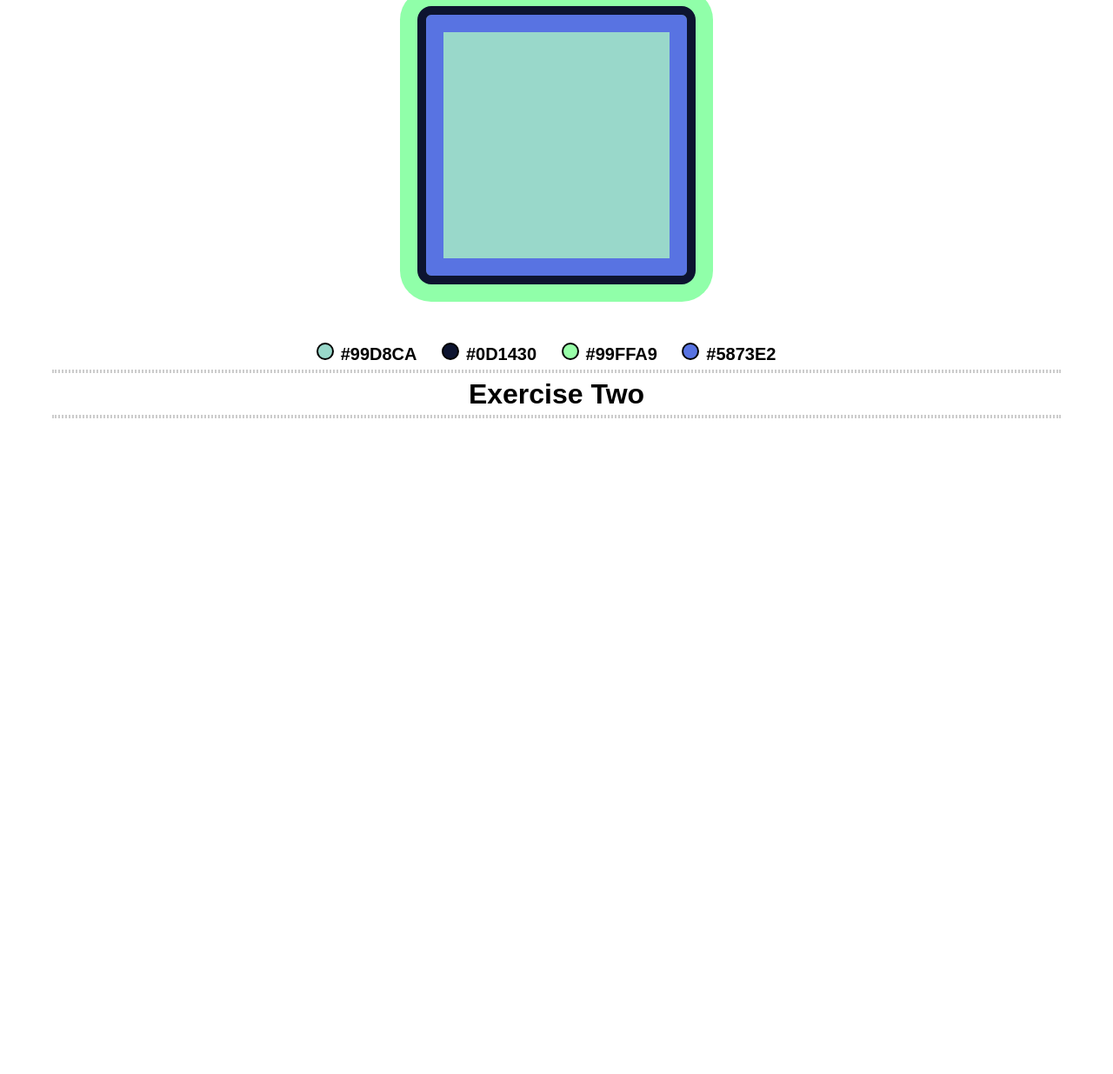
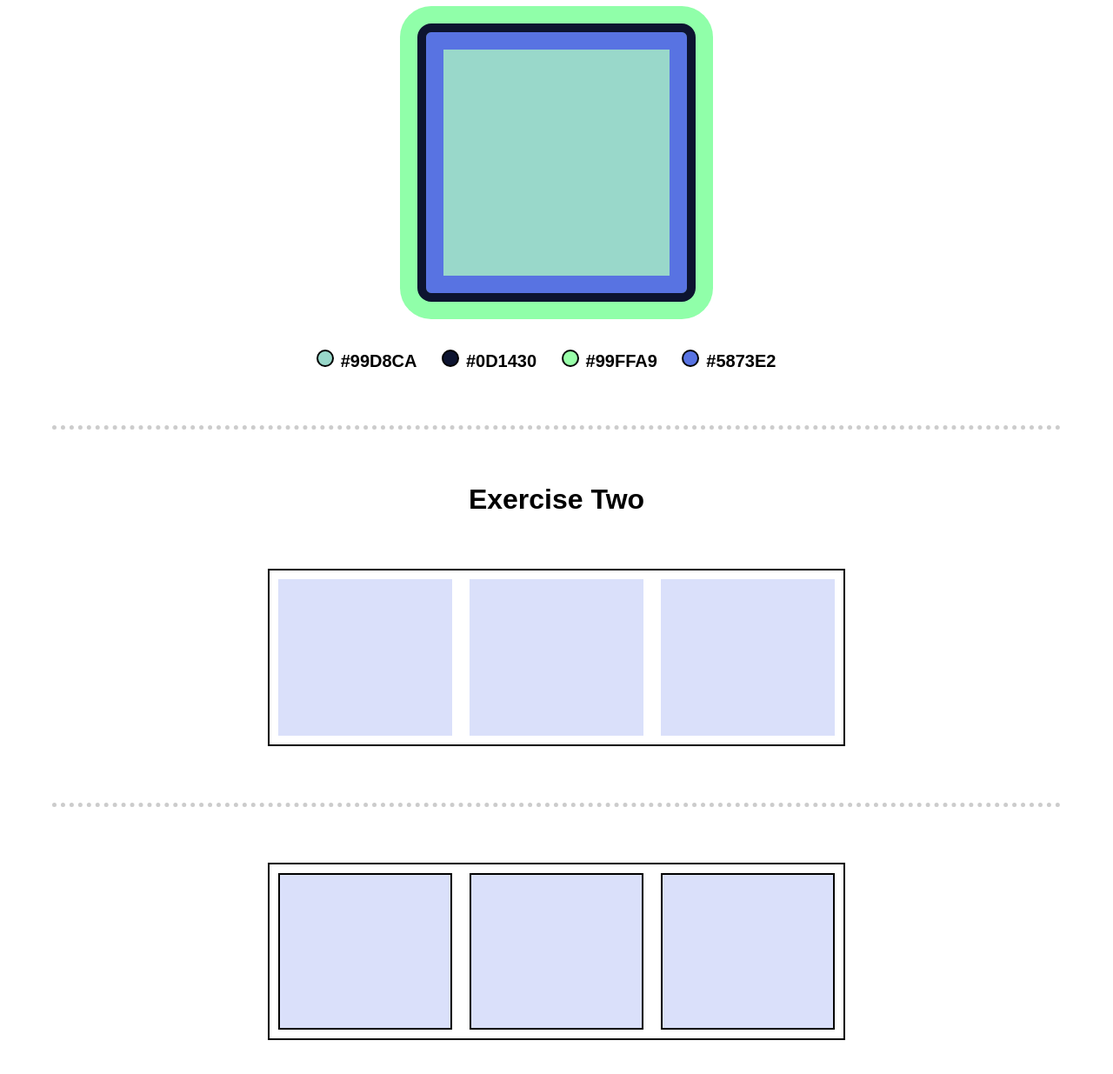
Before and after one commit to archetypish/altcampus, a plain HTML site: page checkpoint1-htmlcss/index.html in a window 1280 px wide. Shown: the part 333-1568 px from the top of the page at 87% size. Before the commit the page ends 822 px from the top, so only its background shows below. Drawn offline with Linux system fonts and the light colour scheme.

Commit message:
complete homepage with style and layout

```diff
--- a/checkpoint1-htmlcss/assets/stylesheet/style.css
+++ b/checkpoint1-htmlcss/assets/stylesheet/style.css
@@ -174,6 +174,7 @@ body {
 .home-h2 {
   font-size: 32px;
   font-weight: 600;
+  margin-bottom: 64px;
 }
 
 .box-model {
@@ -184,7 +185,8 @@ body {
   border: 10px solid #0d1430;
   border-radius: 16px;
   box-shadow: 0 0 0 20px #90ffa9, inset 0 0 0 20px #5873e2;
-  margin: 64px 0;
+  margin-top: 20px;
+  margin-bottom: calc(32px + 20px);
 }
 
 .legend-item {
@@ -220,7 +222,37 @@ body {
 }
 
 hr {
-  height: 0;
+  height: 0px;
   display: block;
-  border: 2px dotted #ccc;
+  border: 0;
+  border-top: 5px dotted #ccc;
+  margin: 64px 0;
+  padding: 0px;
 }
+
+.parent-box {
+  width: 660px;
+  border: 2px solid #000;
+  font-size: 0;
+  display: inline-block;
+}
+
+.child-box {
+  width: 200px;
+  height: 180px;
+  background-color: #dae0fa;
+  display: inline-block;
+  margin: 10px;
+}
+
+.border {
+  border: 2px solid black;
+}
+
+.borderbox {
+  box-sizing: border-box;
+}
+
+.exercise2 {
+  margin-bottom: 72px;
+}
--- a/checkpoint1-htmlcss/index.html
+++ b/checkpoint1-htmlcss/index.html
@@ -23,7 +23,7 @@
         <h1 class="home-h1">The Box Model, Box Sizing, and Box Shadow</h1>
       </div>
     </header>
-    <section class="exercise">
+    <section class="exercise1">
       <div class="container">
         <h2 class="home-h2">Exercise One</h2>
         <div class="box-model"></div>
@@ -45,12 +45,20 @@
       </div>
     </section>
 
-    <section class="exercise">
+    <section class="exercise2">
       <div class="container">
         <h2 class="home-h2">Exercise Two</h2>
-        <div></div>
+        <div class="parent-box">
+          <div class="child-box"></div>
+          <div class="child-box"></div>
+          <div class="child-box"></div>
+        </div>
         <hr />
-        <div></div>
+        <div class="parent-box">
+          <div class="child-box border borderbox"></div>
+          <div class="child-box border borderbox"></div>
+          <div class="child-box border borderbox"></div>
+        </div>
       </div>
     </section>
   </body>
```
